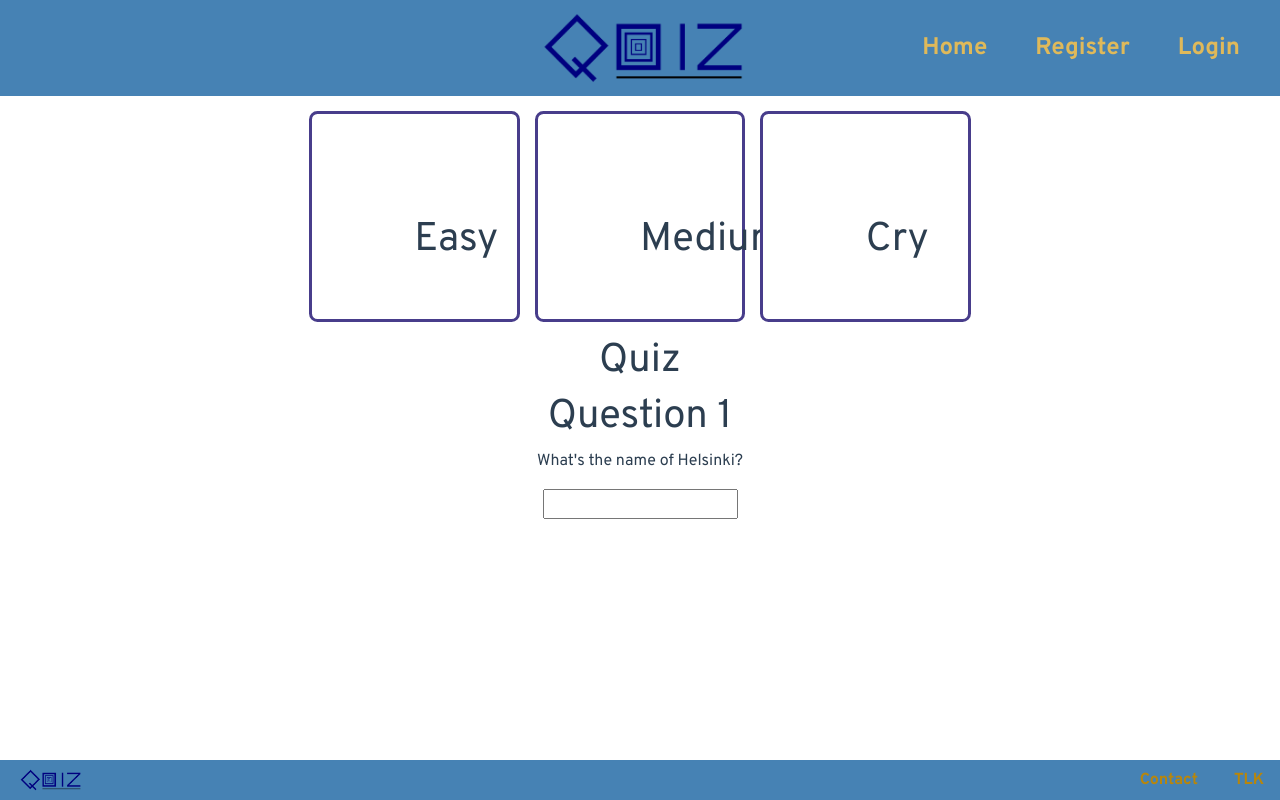
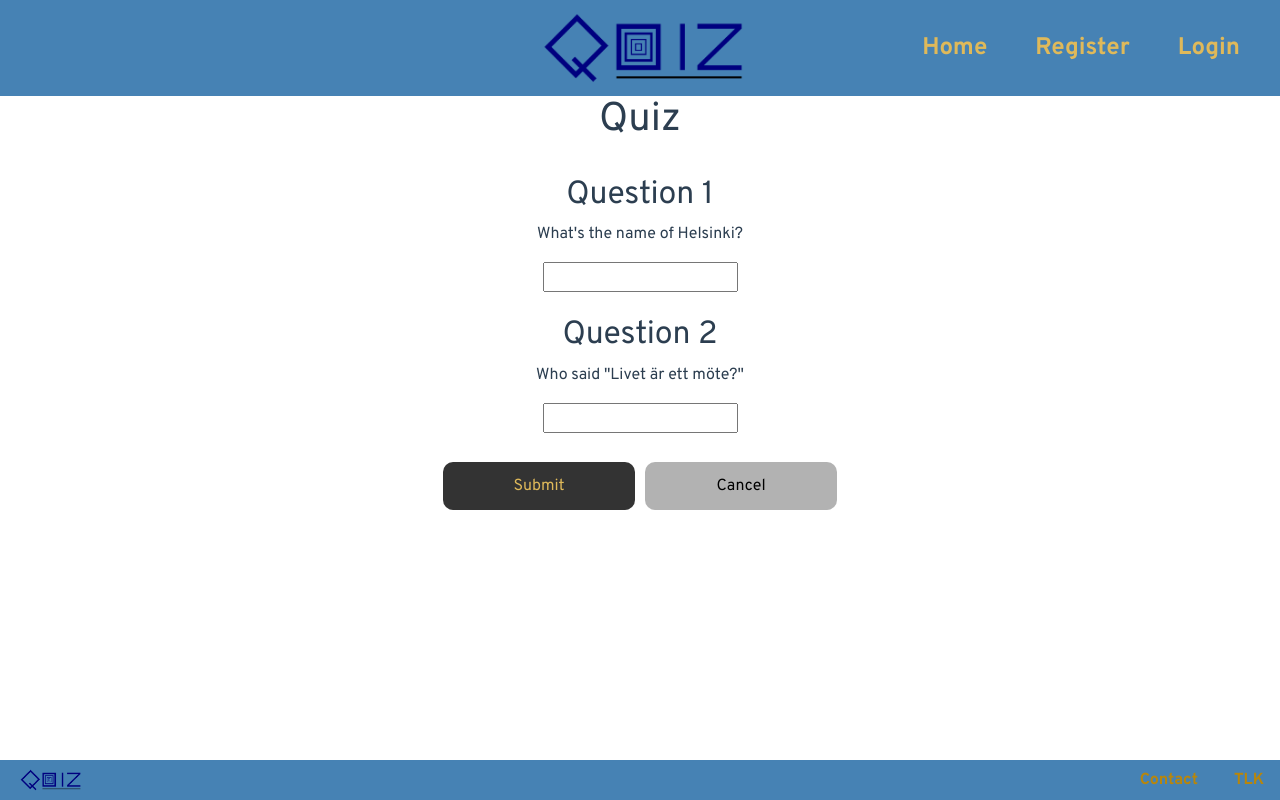
Before and after one commit to Marwwin/Devops2020, a Vue app: page /quiz in a window 1280 px wide. Built offline with nearby package versions, Linux system fonts and the light colour scheme.

Commit message:
Quiz buttons

```diff
--- a/src/views/Quiz.vue
+++ b/src/views/Quiz.vue
@@ -1,27 +1,26 @@
 <template>
   <div class="quiz">
-    <!-- WHY TF IS THE TEXT NOT IN THE MIDDLE-->
-<div class="outer">
-<div class="box"><h1>Easy</h1></div>
-<div class="box" style="margin : 15px"><h1>Medium</h1></div>
-<div class="box"> <h1>Cry</h1><br>
-</div>
-</div>
 
     <!-- How does one get question from that DB-->
-    <h1>Quiz</h1>
+    <h1>Quiz</h1><br>
     <div class="question">
-    <h1>Question 1</h1>
+    <h2>Question 1</h2>
     <p>What's the name of Helsinki?</p>
     <input type="text" id="quiz-answer" />
-    <div class="question"></div>
+    </div><br>
+    <div class="question">
+    <h2>Question 2</h2>
+    <p>Who said "Livet är ett möte?"</p>
+    <input type="text" id="quiz-answer" />
+    </div><br>
+    <button id="answer-btn">Submit</button>
+    <button id="cancel-btn" onclick="document.location='../'">Cancel</button>
 
-  </div>
   </div>
 </template>
 
 <style scoped>
-.outer{
+/*.outer{
         padding-top: 4%;
         list-style-type: none;
         text-align: center;
@@ -38,12 +37,34 @@
     border: darkslateblue;
     border-style: solid;
     border-radius: 4%;
-
-transition: all 1s ease;
+    transition: all 1s ease;
     }
 
     .box:hover{
        padding: 8.5%;
        background-color: rgba(71, 61, 139, 0.301);
+    }*/
+
+    #answer-btn{
+      padding: 0 20px;
+     width: 15vw;
+    height: 6vh;
+      background-color: #333333;
+      border-radius: 10px;
+      color:  rgb(223, 185, 90);
+      margin: 5px ;
+      border: none;
     }
+
+    #cancel-btn{
+      padding: 0 20px;
+      margin: 5px ;
+     width: 15vw;
+    height: 6vh;
+      background-color: #70707088;
+      border-radius: 10px;
+      color:  black;
+      border: none;
+    }
+
 </style>
```
